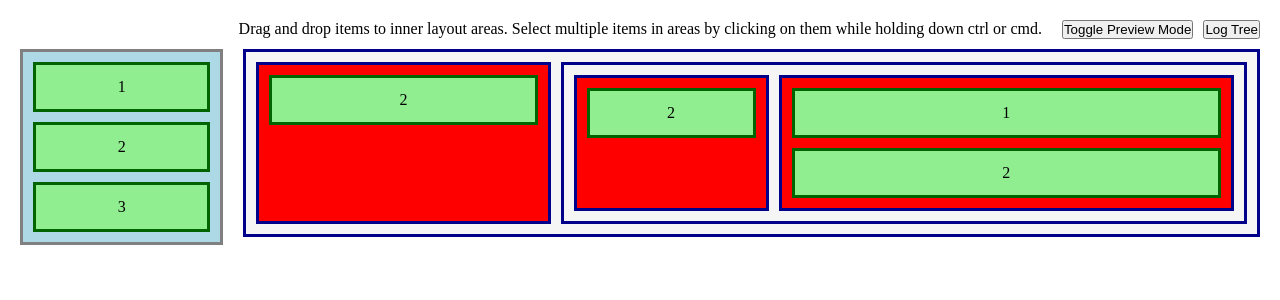
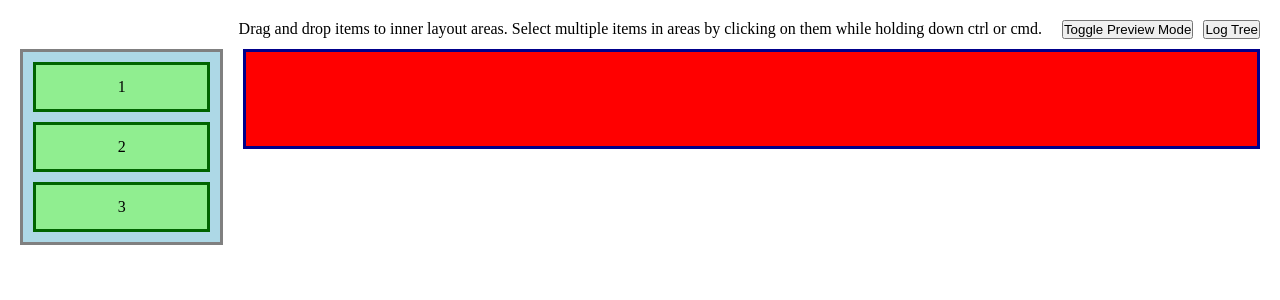
Before and after one commit to michalhromas1/layout-editor-angular, an Angular app: page / in a window 1280 px wide. Shown: the top 300 px of the page. Built offline with nearby package versions, Linux system fonts and the light colour scheme.

Commit message:
default state

```diff
--- a/src/app/app.component.ts
+++ b/src/app/app.component.ts
@@ -22,47 +22,48 @@ export class AppComponent {
     },
   ];
 
-  treeCreator: TreeCreatorItemModel = {
-    type: 'column',
-    items: [],
-    children: [
-      {
-        type: 'row',
-        items: [],
-        children: [
-          {
-            type: 'column',
-            items: [{ label: '2' }],
-            children: [],
-            flexGrow: 30,
-          },
-          {
-            type: 'column',
-            items: [],
-            children: [
-              {
-                type: 'row',
-                items: [],
-                children: [
-                  {
-                    type: 'column',
-                    items: [{ label: '2' }],
-                    children: [],
-                    flexGrow: 30,
-                  },
-                  {
-                    type: 'column',
-                    items: [{ label: '1' }, { label: '2' }],
-                    children: [],
-                    flexGrow: 70,
-                  },
-                ],
-              },
-            ],
-            flexGrow: 70,
-          },
-        ],
-      },
-    ],
-  };
+  treeCreator: TreeCreatorItemModel;
+  // treeCreator: TreeCreatorItemModel = {
+  //   type: 'column',
+  //   items: [],
+  //   children: [
+  //     {
+  //       type: 'row',
+  //       items: [],
+  //       children: [
+  //         {
+  //           type: 'column',
+  //           items: [{ label: '2' }],
+  //           children: [],
+  //           flexGrow: 30,
+  //         },
+  //         {
+  //           type: 'column',
+  //           items: [],
+  //           children: [
+  //             {
+  //               type: 'row',
+  //               items: [],
+  //               children: [
+  //                 {
+  //                   type: 'column',
+  //                   items: [{ label: '2' }],
+  //                   children: [],
+  //                   flexGrow: 30,
+  //                 },
+  //                 {
+  //                   type: 'column',
+  //                   items: [{ label: '1' }, { label: '2' }],
+  //                   children: [],
+  //                   flexGrow: 70,
+  //                 },
+  //               ],
+  //             },
+  //           ],
+  //           flexGrow: 70,
+  //         },
+  //       ],
+  //     },
+  //   ],
+  // };
 }
```
